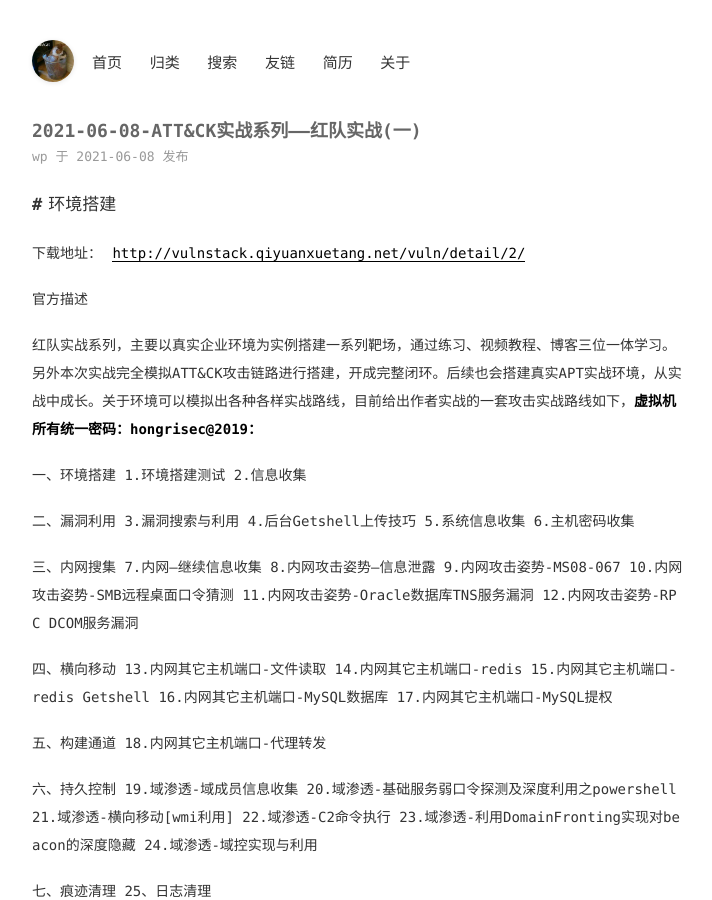
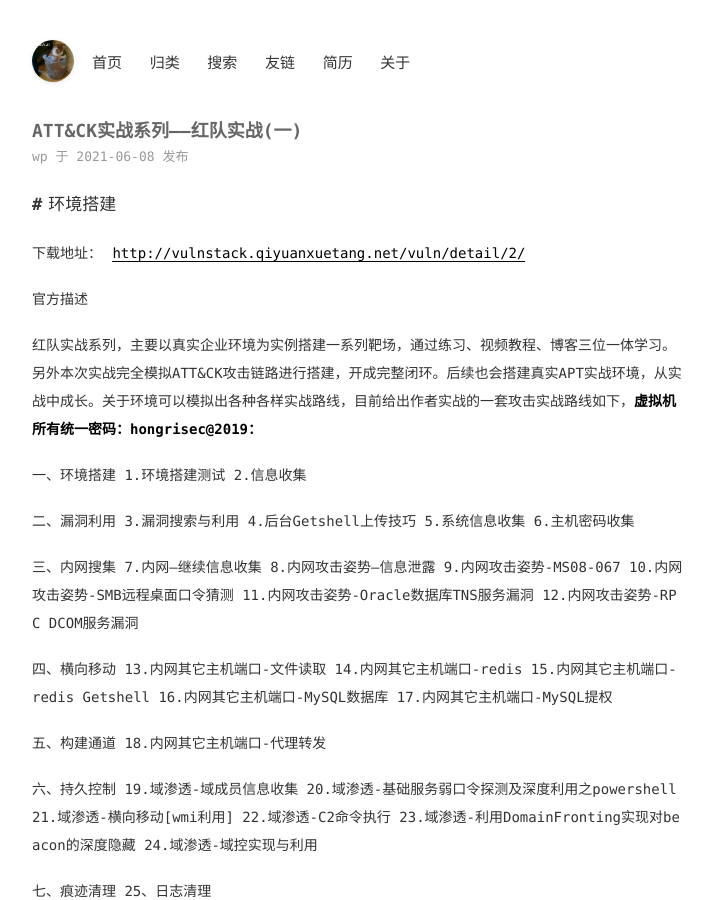
Before and after one commit to cqnswp/cqnswp.github.io, a Jekyll site: the page built from _posts/2021-06-08-ATT&CK实战系列——红队实战(一).md, in a window 1280 px wide and 900 px high. Shown: the whole window, without its empty margins (282-994 px from the left). Built offline with Jekyll 4.4.1, drawn with Linux system fonts in a browser that asks for light colours; comment, search, counter and statistics services are not loaded.

Commit message:
博客更新

```diff
--- a/_posts/2021-06-08-ATT&CK实战系列——红队实战(一).md
+++ b/_posts/2021-06-08-ATT&CK实战系列——红队实战(一).md
@@ -1,6 +1,6 @@
 ---
 layout: mypost
-title: 2021-06-08-ATT&CK实战系列——红队实战(一)
+title: ATT&CK实战系列——红队实战(一)
 categories: [信息安全]
 ---
 
```
